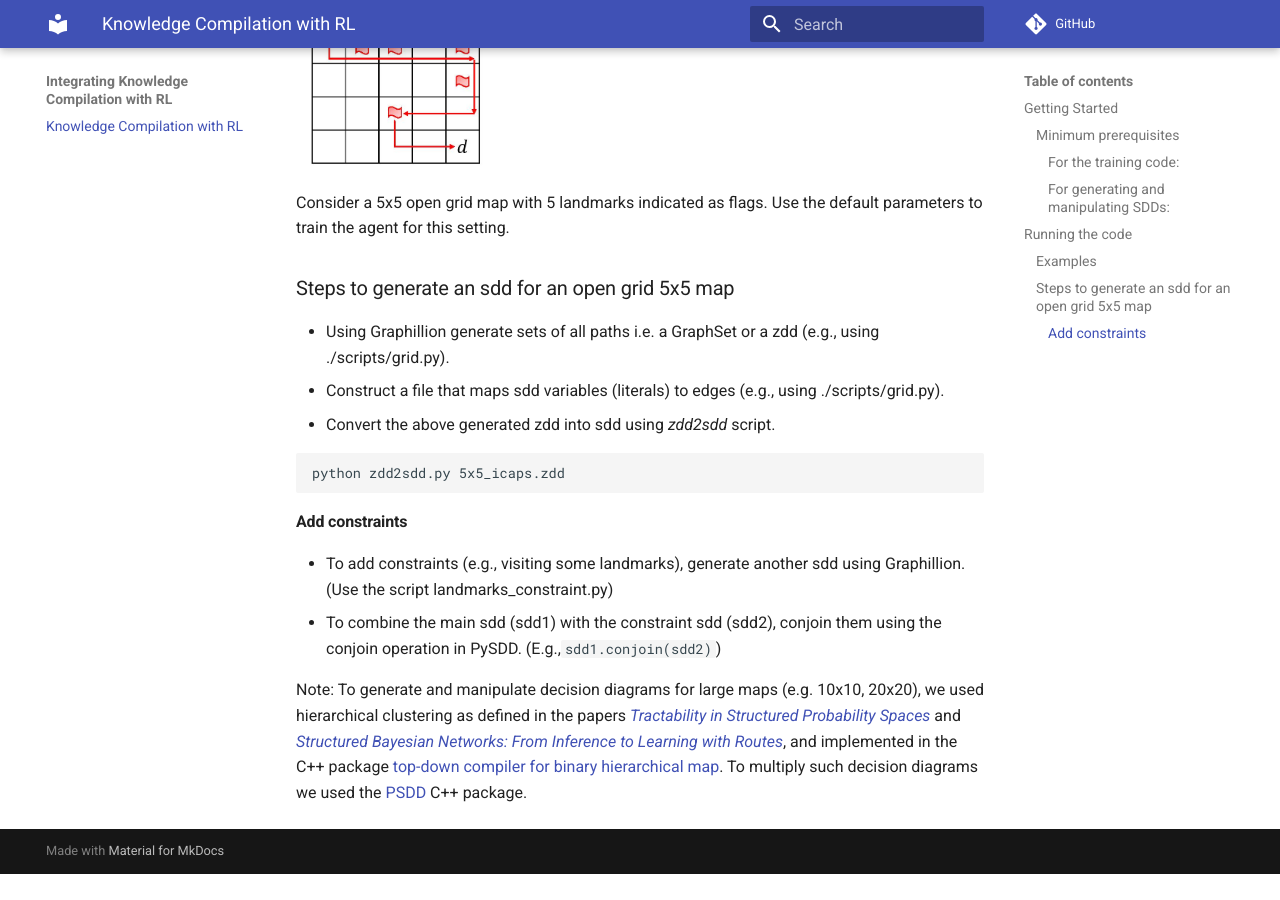
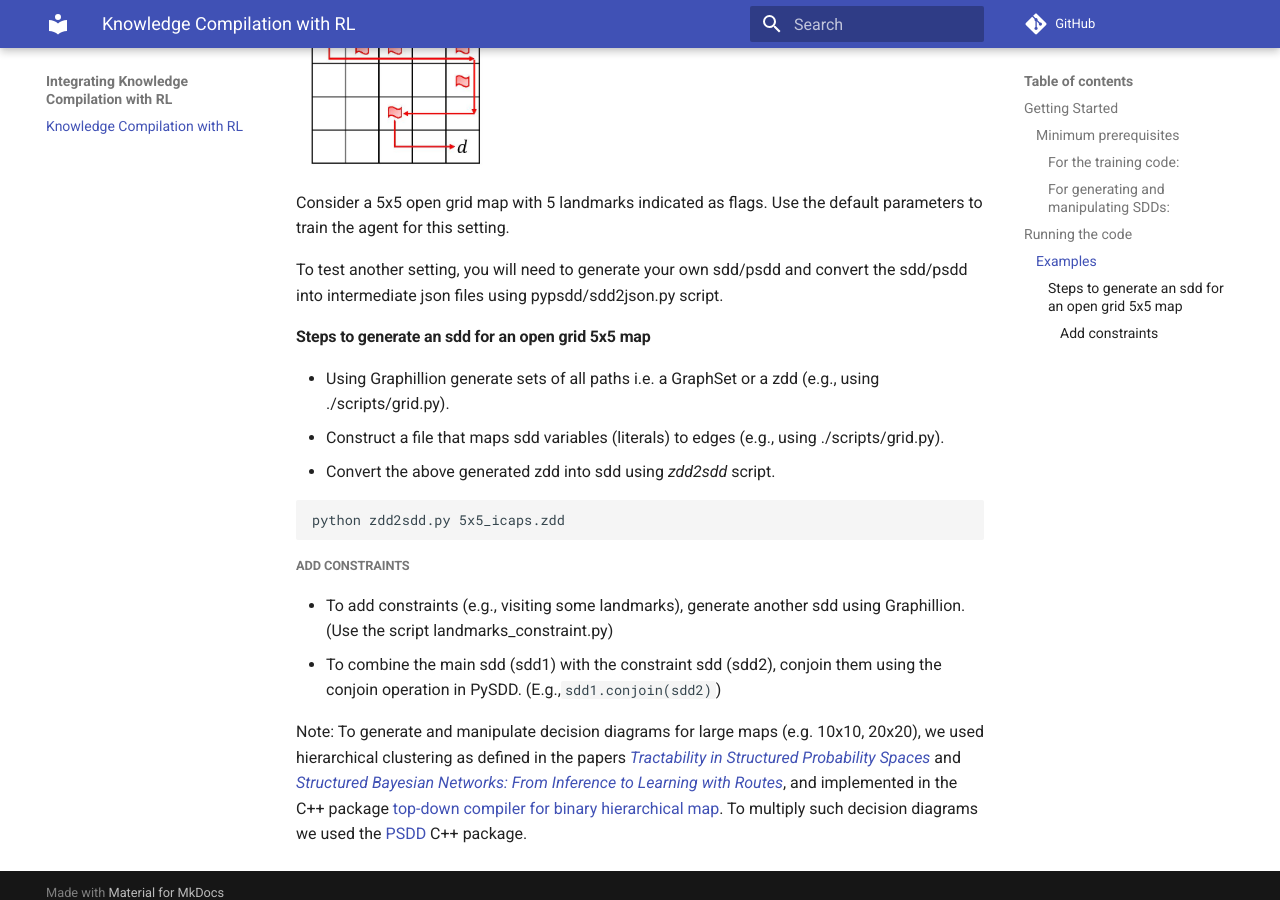
Before and after one commit to kushagra06/KCRL-Docs, an MkDocs documentation site: the page built from docs/index.md, in a window 1280 px wide and 900 px high, scrolled down 1208 px. Built offline with MkDocs 1.6.1 and Material for MkDocs 9.7.7, drawn with Linux system fonts in a browser that asks for light colours; comment, search, counter and statistics services are not loaded; before the commit the page ends 2082 px from its top, so only the background shows below that.

Commit message:
Update index.md

````diff
--- a/docs/index.md
+++ b/docs/index.md
@@ -43,8 +43,9 @@ in the kcrl/PythonScripts folder
 
 Consider a 5x5 open grid map with 5 landmarks indicated as flags. Use the default parameters to train the agent for this setting.
 
+To test another setting, you will need to generate your own sdd/psdd and convert the sdd/psdd into intermediate json files using pypsdd/sdd2json.py script.
 
-### Steps to generate an sdd for an open grid 5x5 map
+#### Steps to generate an sdd for an open grid 5x5 map
 * Using Graphillion generate sets of all paths i.e. a GraphSet or a zdd (e.g., using ./scripts/grid.py).
 * Construct a file that maps sdd variables (literals) to edges (e.g., using ./scripts/grid.py).
 * Convert the above generated zdd into sdd using *zdd2sdd* script.
@@ -52,7 +53,7 @@ Consider a 5x5 open grid map with 5 landmarks indicated as flags. Use the defaul
 python zdd2sdd.py 5x5_icaps.zdd
 ```
 
-#### Add constraints
+##### Add constraints
 * To add constraints (e.g., visiting some landmarks), generate another sdd using Graphillion. (Use the script landmarks_constraint.py)
 * To combine the main sdd (sdd1) with the constraint sdd (sdd2), conjoin them using the conjoin operation in PySDD. (E.g.,`sdd1.conjoin(sdd2)`)
 
````
